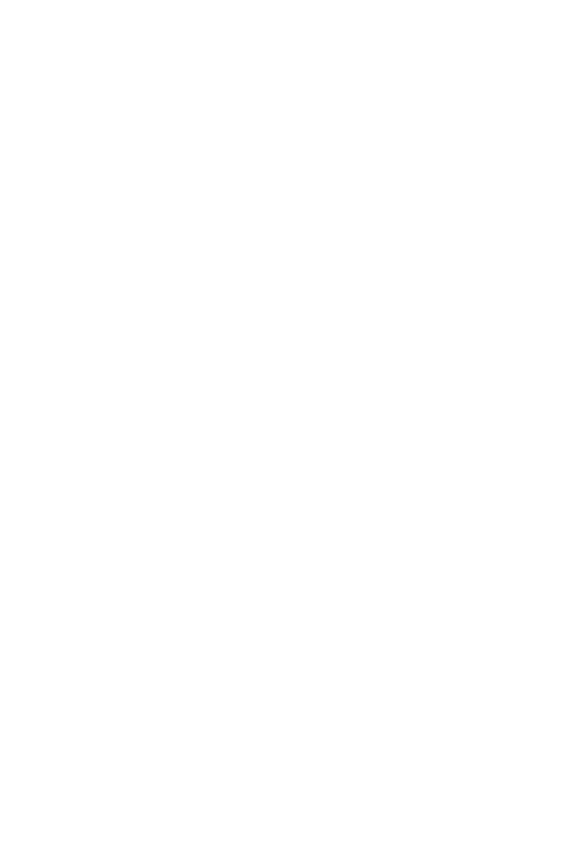
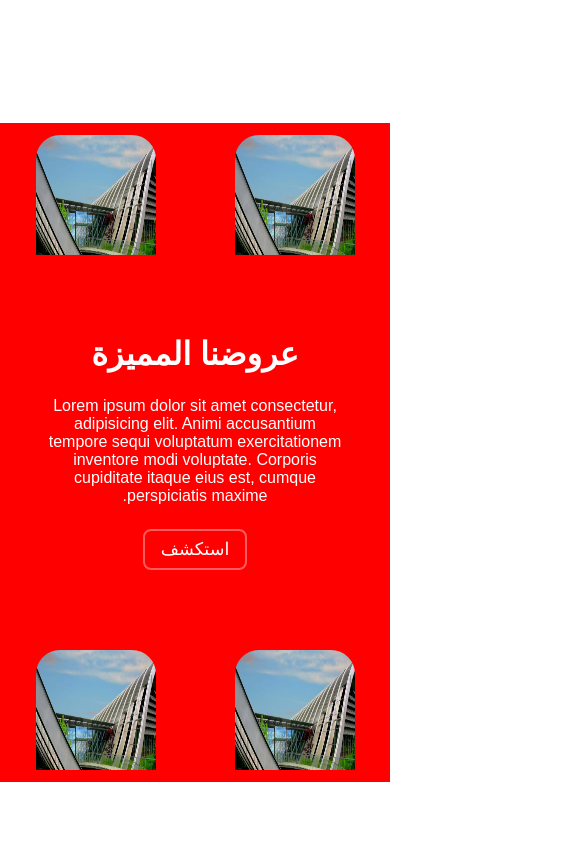
Before and after one commit to MoTarigOs/rent-nest-site, a Next.js app: page / in a window 390 px wide. Shown: the part 1740-2584 px from the top of the page, 585 px wide, since content can reach past the window. Built offline with nearby package versions, Linux system fonts and the light colour scheme; no server answers.

Commit message:
first commit 7th adjust

```diff
--- a/app/layout.jsx
+++ b/app/layout.jsx
@@ -19,21 +19,21 @@ const Layout = ({ children }) => {
 
             <body>
 
-                <DataContext>
-
                     <div className="main">
 
-                        <Header />
+                        <DataContext>
 
-                        <main className='app'>
-                            {children}
-                        </main>
+                            <Header />
 
-                        <Footer />
+                            <main className='app'>
+                                {children}
+                            </main>
+
+                            <Footer />
+
+                        </DataContext>
 
                     </div>
-
-                </DataContext>
 
             </body>
 
--- a/styles/Main.css
+++ b/styles/Main.css
@@ -25,7 +25,7 @@ body{
 }
 
 .main {
-    max-width: 100vw;
+    width: 100vw;
     height: fit-content;
     min-height: 100vh;
     display: flex;
@@ -37,8 +37,8 @@ body{
         display: flex;
         flex-direction: column;
         align-items: center;
-        flex: 1;
         min-height: 100vh;
+        overflow-x: hidden;
 
         .home{
             width: 100%;
--- a/styles/components_styles/ImagesShow.css
+++ b/styles/components_styles/ImagesShow.css
@@ -50,7 +50,7 @@
                         display: flex;
                         flex-direction: column;
                         justify-content: center;
-                        align-items: start;
+                        align-items: flex-start;
                     }
 
                     h2{
--- a/styles/sections_styles/HeroSection.css
+++ b/styles/sections_styles/HeroSection.css
@@ -368,3 +368,17 @@
         }
     }
 }
+
+@media screen and (max-width: 480px){
+    .hero{
+        .ourOffers{
+            padding: 12px;
+            background: red;
+
+            ul{
+                width: 120px;
+                height: 120px;
+            }
+        }
+    }
+}
```
